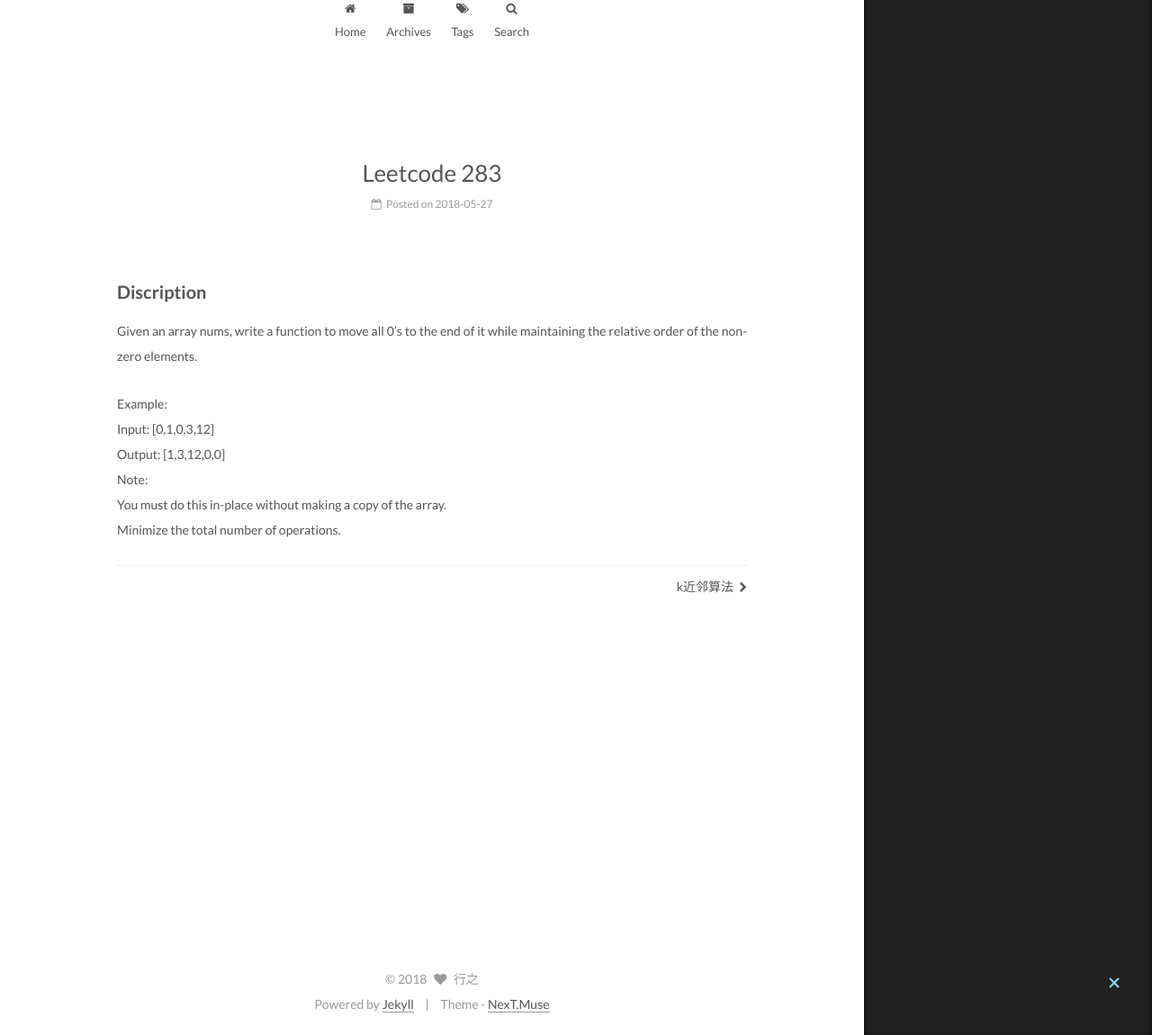
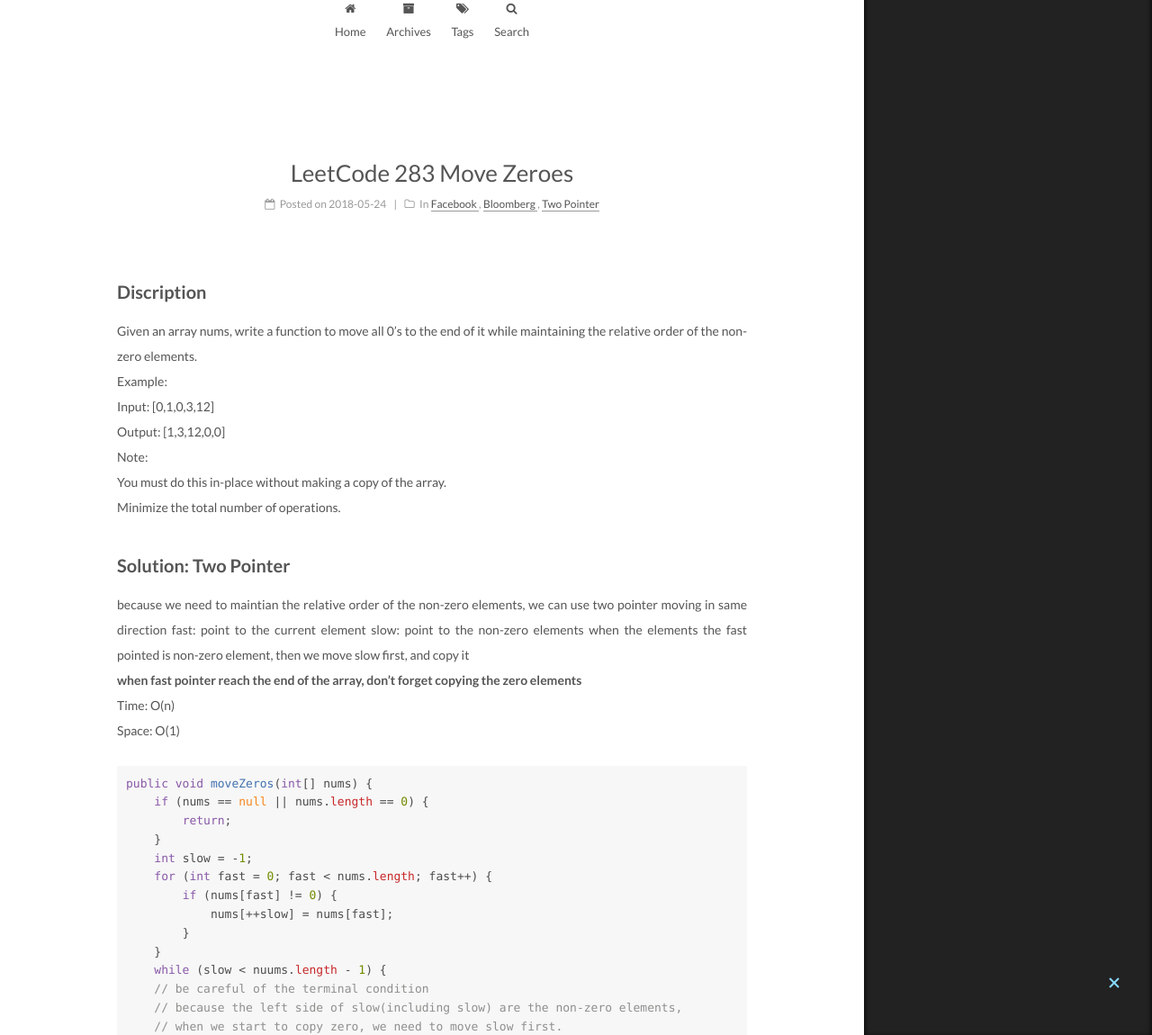
Before and after one commit to 10B-B11/10B-B11.github.io, a Jekyll site: the page built from _posts/2018-05-27-LeetCode 283.md, in a window 1280 px wide and 1400 px high, cut to the strip 250-1400 px from the top of the window. Shown: the whole strip at 90% size. Built offline with Jekyll 4.4.1, drawn with Linux system fonts in a browser that asks for light colours; some of the changed text lies outside the part shown.

Commit message:
Update 2018-05-27-LeetCode 283.md

````diff
--- a/_posts/2018-05-27-LeetCode 283.md
+++ b/_posts/2018-05-27-LeetCode 283.md
@@ -1,9 +1,45 @@
+---
+title: LeetCode 283 Move Zeroes
+description:
+categories: [Facebook, Bloomberg, Two Pointer]
+date: 2018-05-24
+tags: [LeetCode, Array]
+---
+
+
 ## Discription
 Given an array nums, write a function to move all 0's to the end of it while maintaining the relative order of the non-zero elements.
-
 Example:
 Input: [0,1,0,3,12]
 Output: [1,3,12,0,0]
 Note:
 You must do this in-place without making a copy of the array.
 Minimize the total number of operations.
+
+## Solution: Two Pointer
+because we need to maintian the relative order of the non-zero elements, we can use two pointer moving in same direction
+fast: point to the current element
+slow: point to the non-zero elements
+when the elements the fast pointed is non-zero element, then we move slow first, and copy it
+**when fast pointer reach the end of the array, don't forget copying the zero elements**
+Time: O(n)
+Space: O(1)
+```java
+public void moveZeros(int[] nums) {
+    if (nums == null || nums.length == 0) {
+        return;
+    }
+    int slow = -1;
+    for (int fast = 0; fast < nums.length; fast++) {
+        if (nums[fast] != 0) {
+            nums[++slow] = nums[fast];
+        }
+    }
+    while (slow < nuums.length - 1) {
+    // be careful of the terminal condition
+    // because the left side of slow(including slow) are the non-zero elements,
+    // when we start to copy zero, we need to move slow first.
+        nums[++slow] = 0;
+    }
+}
+```
````
